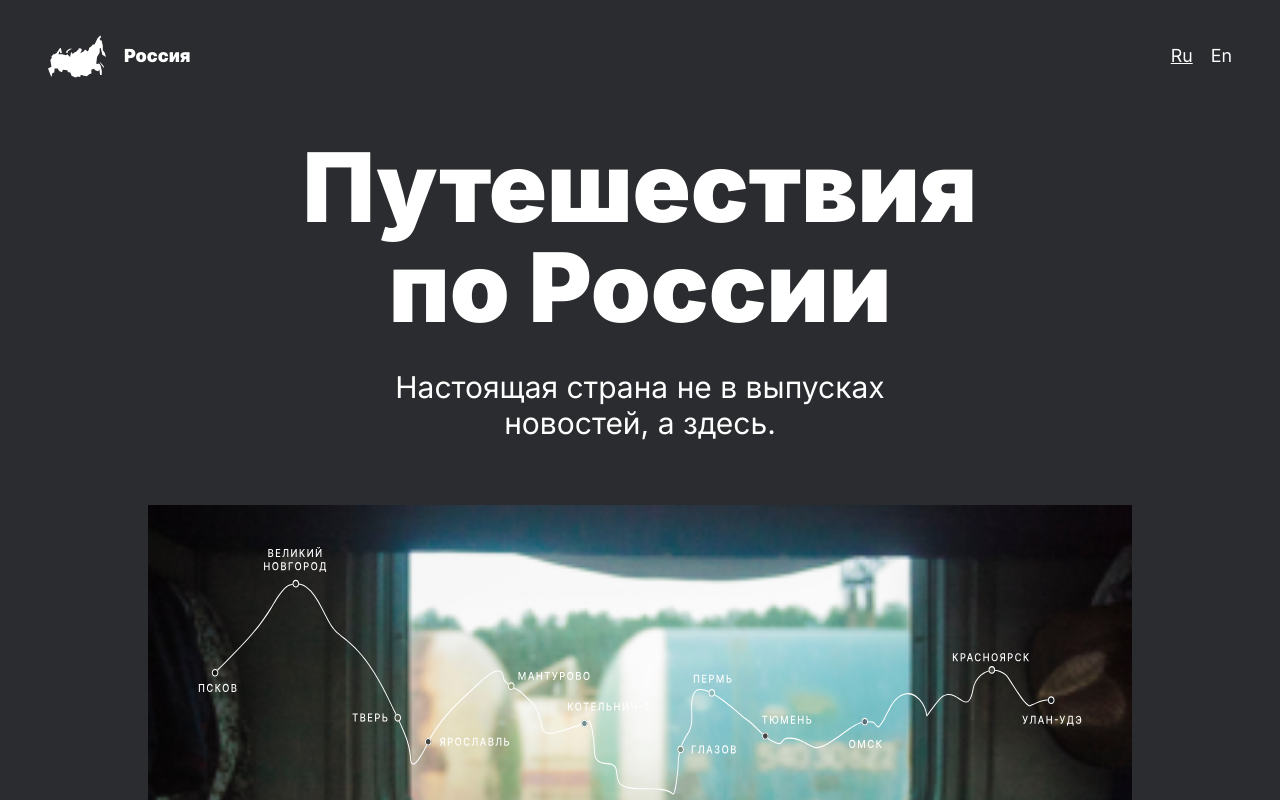
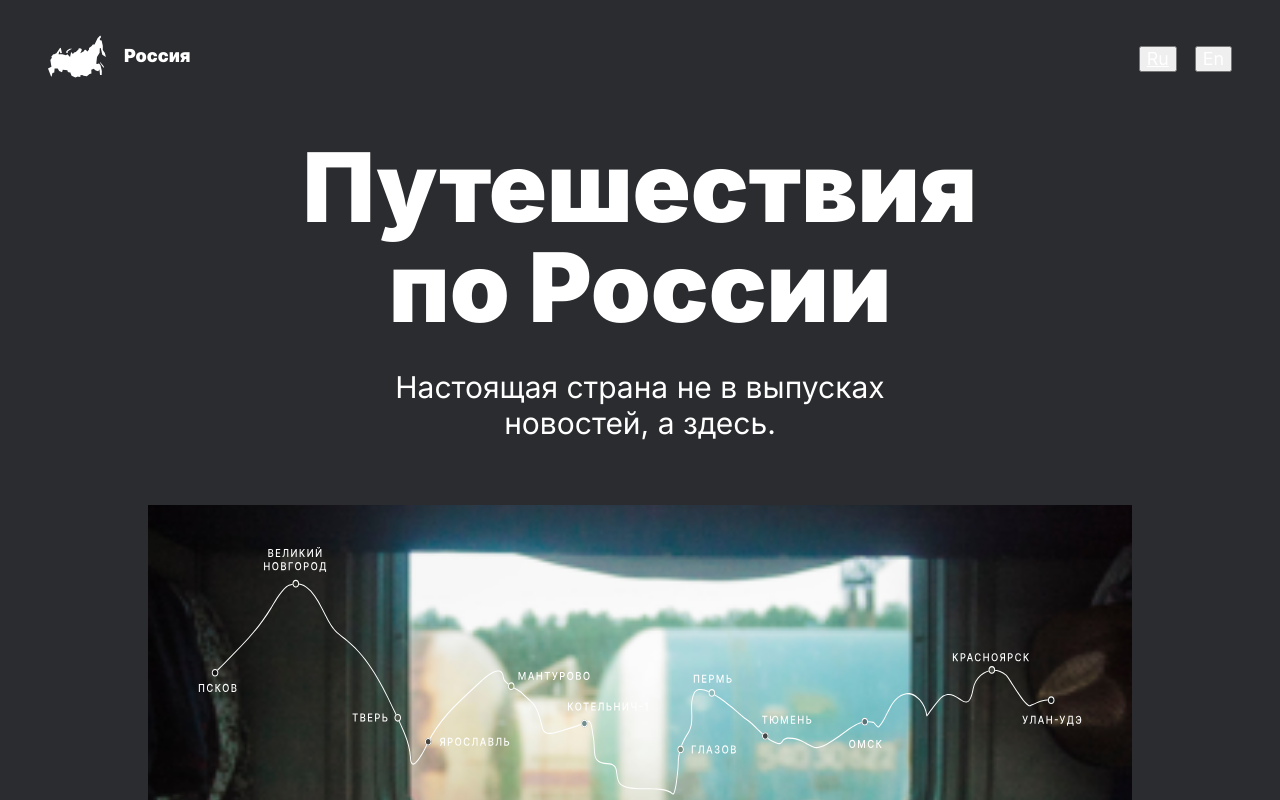
Before and after one commit to totfront/somewhere-travel, a React (Create React App) app: page / in a window 1280 px wide. Shown: the top 800 px of the page. Built offline with nearby package versions, Linux system fonts and the light colour scheme.

Commit message:
chore: started working on changing languages buttons

```diff
--- a/src/components/Header/Header.js
+++ b/src/components/Header/Header.js
@@ -1,5 +1,9 @@
 import styles from "./Header.module.css";
 import headerLogo from "../../Images/__logo.svg";
+
+const changeLanguage = () => {
+
+};
 
 function Header() {
   return (
@@ -9,12 +13,21 @@ function Header() {
         <p className={styles.imageSignature}>Россия</p>
       </div>
       <div className={styles.links}>
-        <a href="#" className={`${styles.link} ${styles.ruLink}`}>
+        {/* rename styles */}
+        <button
+          type={"button"}
+          onClick={changeLanguage}
+          className={`${styles.link} ${styles.ruLink}`}
+        >
           Ru
-        </a>
-        <a href="#" className={`${styles.link} ${styles.enLink}`}>
+        </button>
+        <button
+          type={"button"}
+          onClick={changeLanguage}
+          className={`${styles.link} ${styles.enLink}`}
+        >
           En
-        </a>
+        </button>
       </div>
     </header>
   );
--- a/src/components/Lead/Lead.js
+++ b/src/components/Lead/Lead.js
@@ -1,10 +1,11 @@
 import styles from "./Lead.module.css";
 import route from "../../Images/route.svg";
+import texts from "../../shared/texts.json";
 
 function Lead() {
   return (
     <section className={styles.wrapper}>
-      <h1 className={styles.title}>Путешествия по России</h1>
+      <h1 className={styles.title}>{texts.Lead.title.ru}</h1>
       <h2 className={styles.subtitle}>
         Настоящая страна не в выпусках новостей, а здесь.
       </h2>
--- /dev/null
+++ b/src/shared/texts.json
@@ -0,0 +1,8 @@
+{
+    "Lead": {
+        "title": {
+"ru": "Путешествия по России",
+"en": "Travelling around Russia"
+        }
+    }
+}
```
